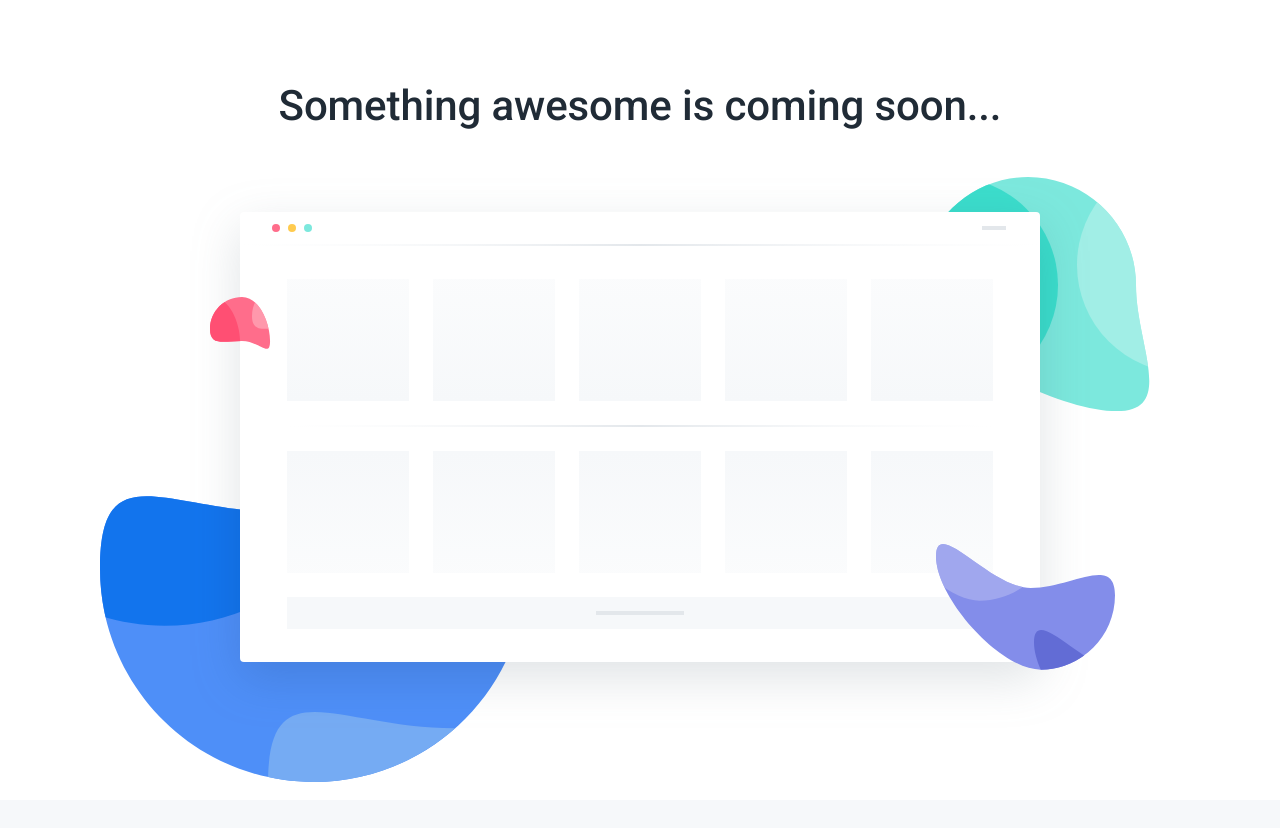
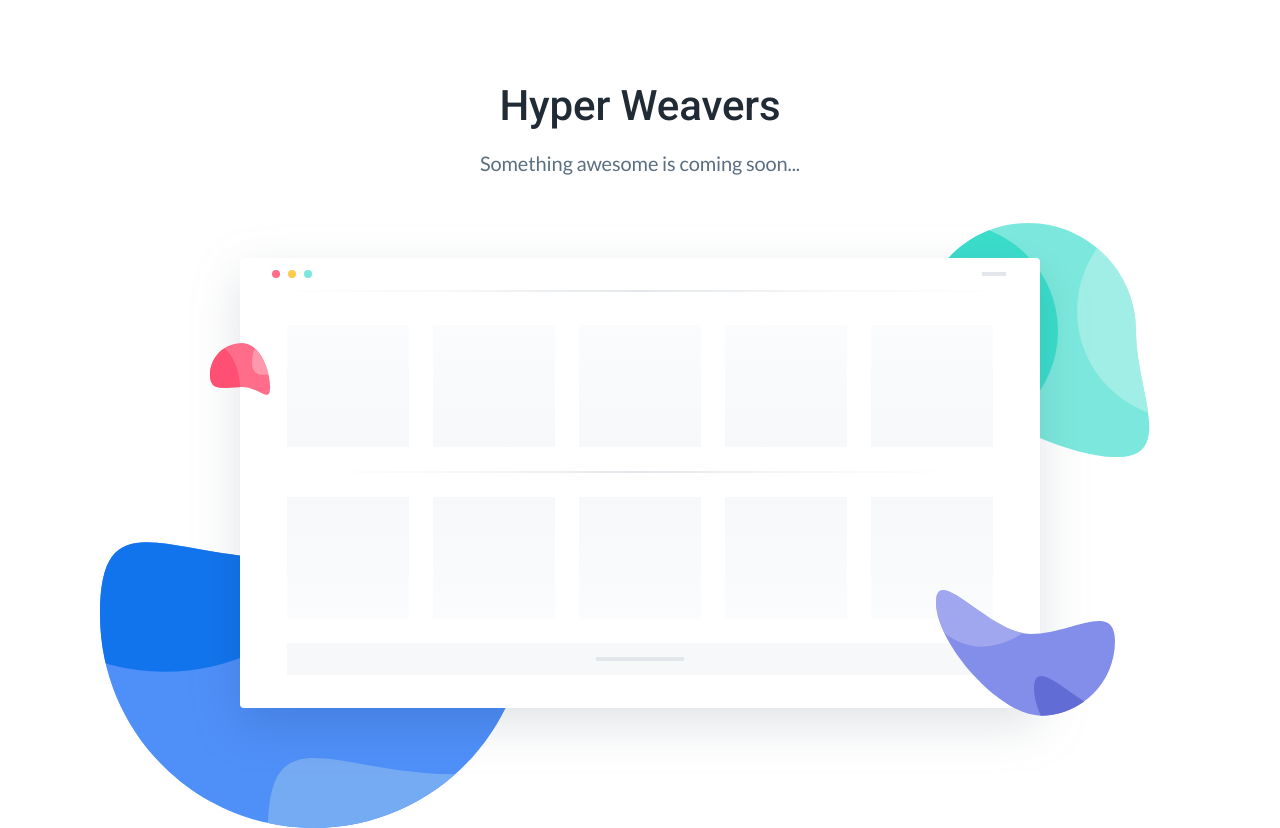
Before and after one commit to hyperweavers/hyperweavers.github.io, a website: page index.html in a window 1280 px wide. Before the commit the page ends 800 px from the top, so only its background shows below. Drawn offline with nearby package versions, Linux system fonts and the light colour scheme.

Commit message:
Add site name in home page

```diff
--- a/index.html
+++ b/index.html
@@ -50,8 +50,8 @@
             <section class="hero text-center">
                 <div class="container-sm">
                     <div class="hero-inner">
-                        <h1 class="hero-title h2-mobile mt-0 is-revealing">Something awesome is coming soon...</h1>
-                        <!-- <p class="hero-paragraph is-revealing">Our landing page template works for all the devices, so you only have to setup it once, and get beautiful results forever.</p> -->
+                        <h1 class="hero-title h2-mobile mt-0 is-revealing">Hyper Weavers</h1>
+                        <p class="hero-paragraph is-revealing">Something awesome is coming soon...</p>
                         <!-- <div class="hero-form newsletter-form field field-grouped is-revealing">
                             <div class="control control-expanded">
                                 <input class="input" type="email" name="email" placeholder="Your best email&hellip;">
```
